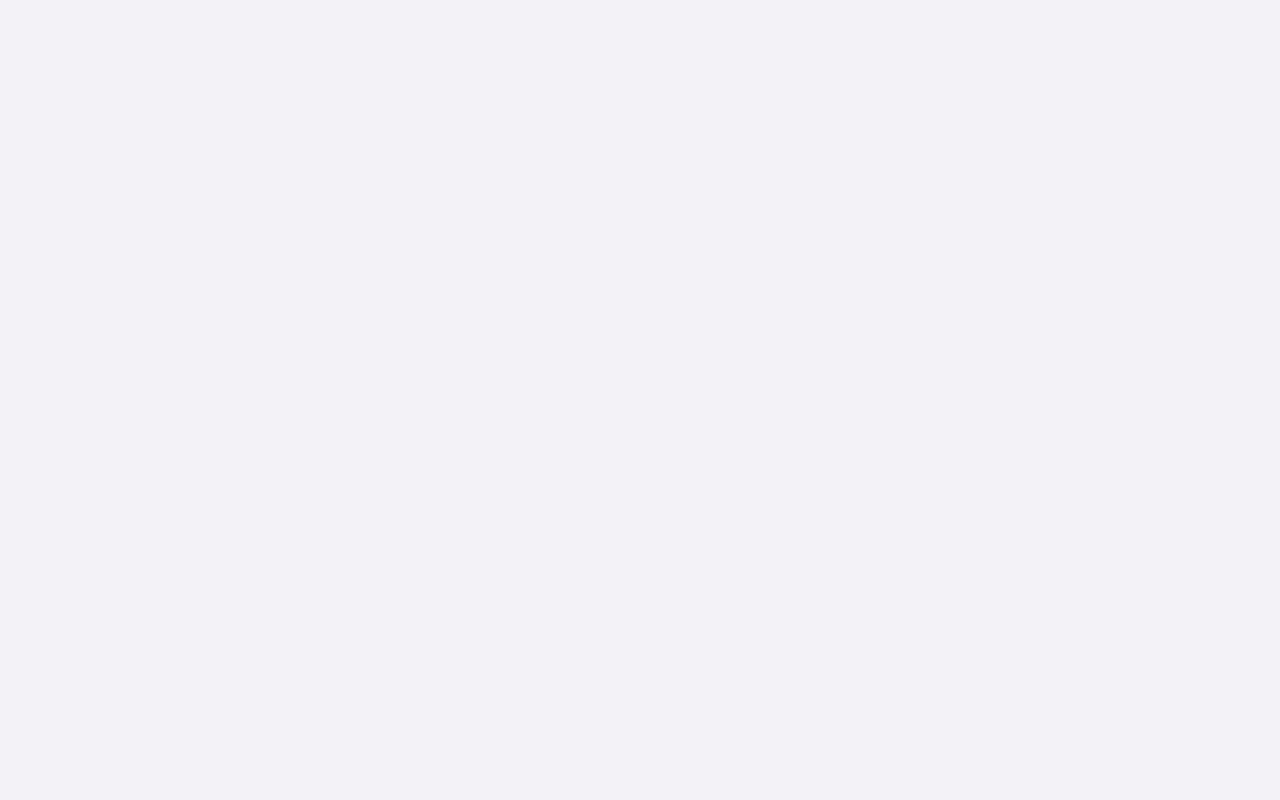
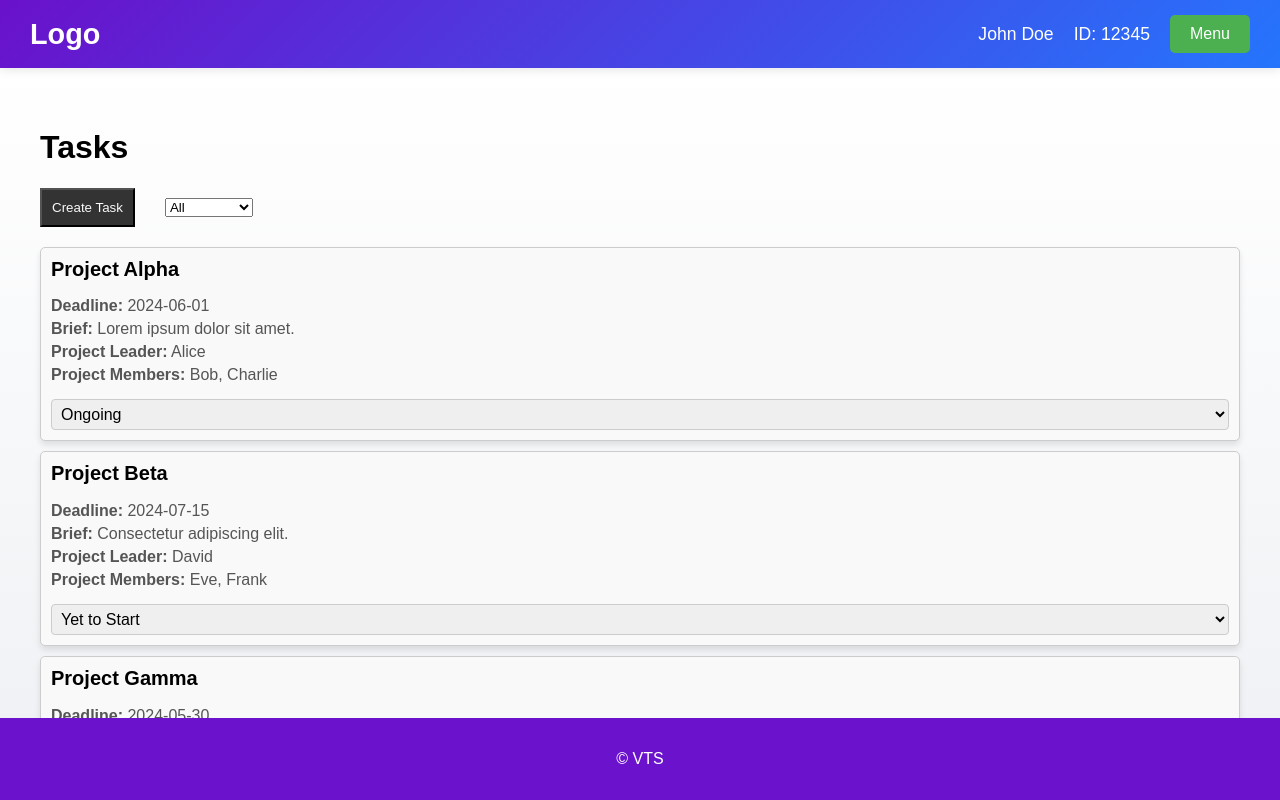
Before and after one commit to Mohan-Ganta/VTSEMP, a React (Vite) app: page /admin/task in a window 1280 px wide. Before the commit this address had no page. Built offline with nearby package versions, Linux system fonts and the light colour scheme; sample sign-in values are in the browser's storage.

Commit message:
updated app.js

```diff
--- a/src/App.jsx
+++ b/src/App.jsx
@@ -18,6 +18,7 @@ import Task from "./employee/task/Task";
 // admin
 import AttendanceAd from "./admin/attendance/Attendancee";
 import HomepageAd from "./admin/homepage/Homepagee";
+import TaskAd from "./admin/task/Task";
 
 function App() {
   const [token, setToken] = useState(localStorage.getItem("token"));
@@ -25,6 +26,7 @@ function App() {
   return (
     <Router>
       <Routes>
+        <Route index element={<Navigate replace to="login" />} />
         <Route path="/login" element={<Login setToken={setToken} />} />
         <Route path="/register" element={<Register />} />
 
@@ -46,6 +48,7 @@ function App() {
           <Route index element={<Navigate replace to="homepage" />} />
           <Route path="attendance" element={<AttendanceAd />} />
           <Route path="homepage" element={<HomepageAd />} />
+          <Route path="task" element={<TaskAd />} />
         </Route>
       </Routes>
     </Router>
--- /dev/null
+++ b/src/admin/task/Task.css
@@ -0,0 +1,77 @@
+/* Task.css
+
+.App {
+  font-family: Arial, sans-serif;
+} */
+
+/* header {
+  display: flex;
+  justify-content: space-between;
+  align-items: center;
+} */
+
+.task-list {
+  display: flex;
+  flex-direction: column;
+  gap: 10px;
+}
+
+.task-card {
+  border: 1px solid #ccc;
+  padding: 10px;
+  border-radius: 5px;
+  background: #f9f9f9;
+}
+
+.modal {
+  position: fixed;
+  top: 0;
+  left: 0;
+  width: 100%;
+  height: 100%;
+  background: rgba(0, 0, 0, 0.5);
+  display: flex;
+  justify-content: center;
+  align-items: center;
+}
+
+.modal-content {
+  background: white;
+  padding: 20px;
+  border-radius: 5px;
+  width: 400px;
+  max-width: 90%;
+}
+
+.modal-content h2 {
+  margin-top: 0;
+}
+
+.modal-content form {
+  display: flex;
+  flex-direction: column;
+}
+
+.modal-content form label {
+  margin-bottom: 10px;
+}
+
+.modal-content form label input,
+.modal-content form label textarea,
+.modal-content form label select {
+  width: 100%;
+  padding: 5px;
+  margin-top: 5px;
+  box-sizing: border-box;
+}
+
+.modal-content form button {
+  margin-top: 10px;
+}
+
+.createT-btn {
+  padding: 10px 10px;
+  background-color: #333;
+  margin-right: 30px;
+  color: #f9f9f9;
+}
--- /dev/null
+++ b/src/admin/task/Task.jsx
@@ -0,0 +1,199 @@
+import React, { useState } from "react";
+import "./Task.css";
+
+const App = () => {
+  const [tasks, setTasks] = useState([
+    {
+      id: 1,
+      projectName: "Project Alpha",
+      deadline: "2024-06-01",
+      brief: "Lorem ipsum dolor sit amet.",
+      projectLeader: "Alice",
+      projectMembers: ["Bob", "Charlie"],
+      status: "ongoing",
+    },
+    {
+      id: 2,
+      projectName: "Project Beta",
+      deadline: "2024-07-15",
+      brief: "Consectetur adipiscing elit.",
+      projectLeader: "David",
+      projectMembers: ["Eve", "Frank"],
+      status: "yet to start",
+    },
+    {
+      id: 3,
+      projectName: "Project Gamma",
+      deadline: "2024-05-30",
+      brief: "Sed do eiusmod tempor incididunt.",
+      projectLeader: "Grace",
+      projectMembers: ["Heidi", "Ivan"],
+      status: "completed",
+    },
+  ]);
+
+  const [filter, setFilter] = useState("all");
+  const [showModal, setShowModal] = useState(false);
+  const [newTask, setNewTask] = useState({
+    projectName: "",
+    deadline: "",
+    brief: "",
+    projectLeader: "",
+    projectMembers: "",
+    status: "yet to start",
+  });
+
+  const handleStatusChange = (id, newStatus) => {
+    setTasks(
+      tasks.map((task) =>
+        task.id === id ? { ...task, status: newStatus } : task
+      )
+    );
+  };
+
+  const handleFilterChange = (e) => {
+    setFilter(e.target.value);
+  };
+
+  const handleInputChange = (e) => {
+    const { name, value } = e.target;
+    setNewTask({ ...newTask, [name]: value });
+  };
+
+  const handleCreateTask = () => {
+    const newTaskWithId = {
+      ...newTask,
+      id: tasks.length + 1,
+      projectMembers: newTask.projectMembers
+        .split(",")
+        .map((member) => member.trim()),
+    };
+    setTasks([...tasks, newTaskWithId]);
+    setShowModal(false);
+  };
+
+  const filteredTasks = tasks.filter(
+    (task) => filter === "all" || task.status === filter
+  );
+
+  return (
+    <div className="App">
+      <header>
+        <h1>Tasks</h1>
+        <button className="createT-btn" onClick={() => setShowModal(true)}>
+          Create Task
+        </button>
+        <select onChange={handleFilterChange} value={filter}>
+          <option value="all">All</option>
+          <option value="completed">Completed</option>
+          <option value="ongoing">Ongoing</option>
+          <option value="yet to start">Yet to Start</option>
+        </select>
+      </header>
+      <div className="task-list">
+        {filteredTasks.map((task) => (
+          <div className="task-card" key={task.id}>
+            <h2>{task.projectName}</h2>
+            <p>
+              <strong>Deadline:</strong> {task.deadline}
+            </p>
+            <p>
+              <strong>Brief:</strong> {task.brief}
+            </p>
+            <p>
+              <strong>Project Leader:</strong> {task.projectLeader}
+            </p>
+            <p>
+              <strong>Project Members:</strong> {task.projectMembers.join(", ")}
+            </p>
+            <select
+              value={task.status}
+              onChange={(e) => handleStatusChange(task.id, e.target.value)}
+            >
+              <option value="completed">Completed</option>
+              <option value="ongoing">Ongoing</option>
+              <option value="yet to start">Yet to Start</option>
+            </select>
+          </div>
+        ))}
+      </div>
+      {showModal && (
+        <div className="modal">
+          <div className="modal-content">
+            <h2>Create Task</h2>
+            <form>
+              <label>
+                Project Name:
+                <input
+                  type="text"
+                  name="projectName"
+                  value={newTask.projectName}
+                  onChange={handleInputChange}
+                />
+              </label>
+              <label>
+                Deadline:
+                <input
+                  type="date"
+                  name="deadline"
+                  value={newTask.deadline}
+                  onChange={handleInputChange}
+                />
+              </label>
+              <label>
+                Brief:
+                <textarea
+                  name="brief"
+                  value={newTask.brief}
+                  onChange={handleInputChange}
+                />
+              </label>
+              <label>
+                Project Leader:
+                <input
+                  type="text"
+                  name="projectLeader"
+                  value={newTask.projectLeader}
+                  onChange={handleInputChange}
+                />
+              </label>
+              <label>
+                Project Members (comma-separated):
+                <input
+                  type="text"
+                  name="projectMembers"
+                  value={newTask.projectMembers}
+                  onChange={handleInputChange}
+                />
+              </label>
+              <label>
+                Status:
+                <select
+                  name="status"
+                  value={newTask.status}
+                  onChange={handleInputChange}
+                >
+                  <option value="completed">Completed</option>
+                  <option value="ongoing">Ongoing</option>
+                  <option value="yet to start">Yet to Start</option>
+                </select>
+              </label>
+              <button
+                className="create-button"
+                type="button"
+                onClick={handleCreateTask}
+              >
+                Create
+              </button>
+              <button type="button" onClick={() => setShowModal(false)}>
+                Cancel
+              </button>
+            </form>
+          </div>
+        </div>
+      )}
+    </div>
+  );
+};
+
+export default App;
```
